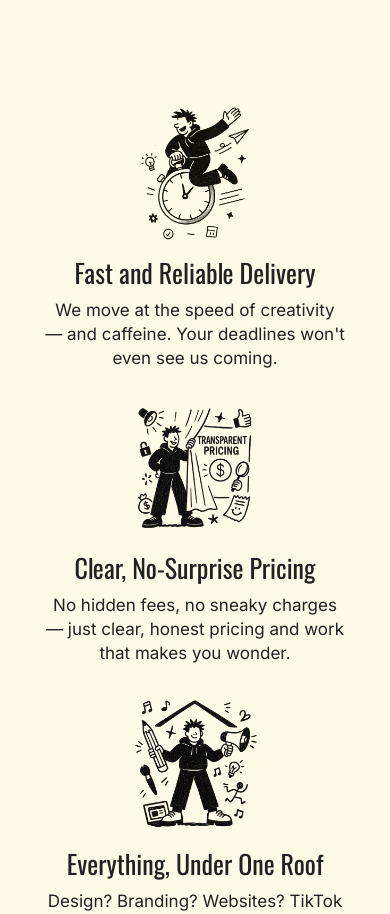
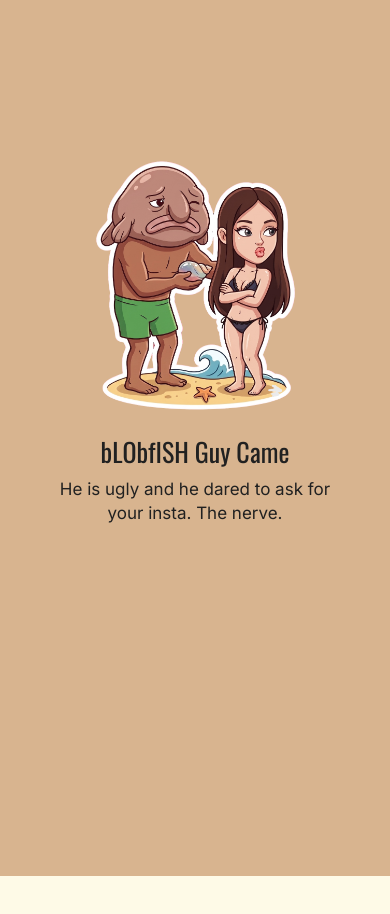
Before and after one commit to Dhixerz/Tunisia-Trip, a Next.js app: page /day2 in a window 390 px wide. Shown: the part 1020-1934 px from the top of the page. Built offline with nearby package versions, Linux system fonts and the light colour scheme.

Commit message:
day 2 done

```diff
--- a/app/components/Day2Page.tsx
+++ b/app/components/Day2Page.tsx
@@ -9,19 +9,9 @@ import {
 
 const FEATURES = [
   {
-    image: "/day2/feature-fast.png",
-    title: "Fast and Reliable Delivery",
-    copy: "We move at the speed of creativity — and caffeine. Your deadlines won't even see us coming.",
-  },
-  {
-    image: "/day2/feature-price.png",
-    title: "Clear, No-Surprise Pricing",
-    copy: "No hidden fees, no sneaky charges — just clear, honest pricing and work that makes you wonder.",
-  },
-  {
-    image: "/day2/feature-roof.png",
-    title: "Everything, Under One Roof",
-    copy: "Design? Branding? Websites? TikTok dances? (Okay, maybe not that last one... yet.)",
+    image: "/day2/blobfish.png",
+    title: "bLObfISH Guy Came",
+    copy: "He is ugly and he dared to ask for your insta. The nerve.",
   },
 ];
 
@@ -530,50 +520,6 @@ export default function Day2Page() {
         ))}
       </section>
 
-      <section className="day2-statistics" ref={statsRef}>
-        <div className="day2-section-heading" data-day2-reveal>
-          <span>Brands</span>
-          <h2>
-            <SplitHeading>We built the rocket, they flew</SplitHeading>
-          </h2>
-        </div>
-
-        <div className="day2-brand-marquee" aria-label="Selected brands">
-          <div className="day2-brand-marquee__track">
-            {[...BRANDS, ...BRANDS].map(([name, image], index) => (
-              <div
-                className="day2-brand"
-                key={`${name}-${index}`}
-                style={{ "--day2-brand-index": index } as CSSProperties}
-              >
-                <span>{name}</span>
-                <img src={image} alt={name} />
-              </div>
-            ))}
-          </div>
-        </div>
-
-        <div className="day2-stats-grid" data-day2-reveal>
-          <article>
-            <CountUp target={40} suffix="+" play={statsStarted} />
-            <p>Brands launched</p>
-          </article>
-          <article>
-            <CountUp target={120} suffix="+" play={statsStarted} />
-            <p>Projects Delivered</p>
-          </article>
-          <article>
-            <CountUp target={300} suffix="+" play={statsStarted} />
-            <p>Moodboards created</p>
-          </article>
-          <article>
-            <CountUp target={98} suffix="%" play={statsStarted} />
-            <p>Happy clients</p>
-          </article>
-        </div>
-        <span className="day2-statistics__label">Numbers</span>
-      </section>
-
       <section className="day2-services" id="day2-services">
         <div className="day2-section-heading" data-day2-reveal>
           <span>YIPPIE</span>
@@ -658,34 +604,6 @@ export default function Day2Page() {
           })}
         </div>
       </section>
-
-      <section className="day2-benefits" id="day2-benefits">
-        <div className="day2-section-heading day2-section-heading--dark" data-day2-reveal>
-          <span>Benefitsss</span>
-          <h2>
-            <SplitHeading>Why we are</SplitHeading>
-            <br />
-            <SplitHeading>the best!</SplitHeading>
-          </h2>
-        </div>
-
-        <div className="day2-benefits__grid">
-          {BENEFITS.map((benefit, index) => (
-            <article
-              className={`day2-benefit day2-benefit--${benefit.tone} day2-benefit--${index + 1}`}
-              data-day2-reveal
-              key={benefit.title}
-              style={{ "--day2-delay": index % 3 } as CSSProperties}
-            >
-              <img src={benefit.image} alt="" />
-              <div>
-                <h3>{benefit.title}</h3>
-                <p>{benefit.copy}</p>
-              </div>
-            </article>
-          ))}
-        </div>
-      </section>
     </main>
   );
 }
--- a/app/day2.css
+++ b/app/day2.css
@@ -155,7 +155,8 @@
 .day2-hero {
   position: relative;
   display: flex;
-  min-height: 1100px;
+  min-height: 980px;
+  padding-bottom: 100px;
   align-items: center;
   flex-direction: column;
   overflow: hidden;
@@ -348,12 +349,12 @@
 }
 
 .day2-features {
-  display: grid;
-  min-height: 668px;
-  padding: 260px 40px 50px;
-  grid-template-columns: repeat(3, 1fr);
-  gap: 74px;
-  background: var(--day2-cream);
+  display: flex;
+  justify-content: center;
+  align-items: center;
+  min-height: auto;
+  padding: 20px 20px 25px;
+  background: #d8b48f;
 }
 
 .day2-feature {
@@ -364,8 +365,9 @@
 }
 
 .day2-feature img {
-  width: min(291px, 100%);
-  height: 236px;
+  width: min(420px, 90vw);
+  height: auto;
+  max-height: 380px;
   object-fit: contain;
   transition: transform 0.65s cubic-bezier(0.2, 0.8, 0.2, 1);
 }
@@ -955,7 +957,8 @@
   }
 
   .day2-hero {
-    min-height: 862px;
+    min-height: 750px;
+    padding-bottom: 60px;
   }
 
   .day2-hero__brand {
@@ -1015,15 +1018,16 @@
   }
 
   .day2-features {
-    min-height: 1082px;
-    padding: 200px 20px 34px;
+    min-height: auto;
+    padding: 15px 20px 20px;
     grid-template-columns: 1fr;
-    gap: 30px;
+    gap: 15px;
   }
 
   .day2-feature img {
-    width: 165px;
-    height: 134px;
+    width: min(320px, 85vw);
+    height: auto;
+    max-height: 280px;
   }
 
   .day2-feature h2 {
@@ -1114,8 +1118,8 @@
   }
 
   .day2-services {
-    min-height: 944px;
-    padding: 210px 0 42px;
+    min-height: auto;
+    padding: 60px 0 15px;
   }
 
   .day2-services .day2-section-heading > span {
@@ -1463,8 +1467,8 @@
 .day2-services {
   position: relative;
   height: auto;
-  min-height: 1433px;
-  padding: 230px 40px 135px;
+  min-height: auto;
+  padding: 100px 40px 20px;
 }
 
 .day2-services .day2-section-heading {
```
Also changed, not shown: app/day6.css (+14 -12 lines), public/day2/blobfish.png (added).
